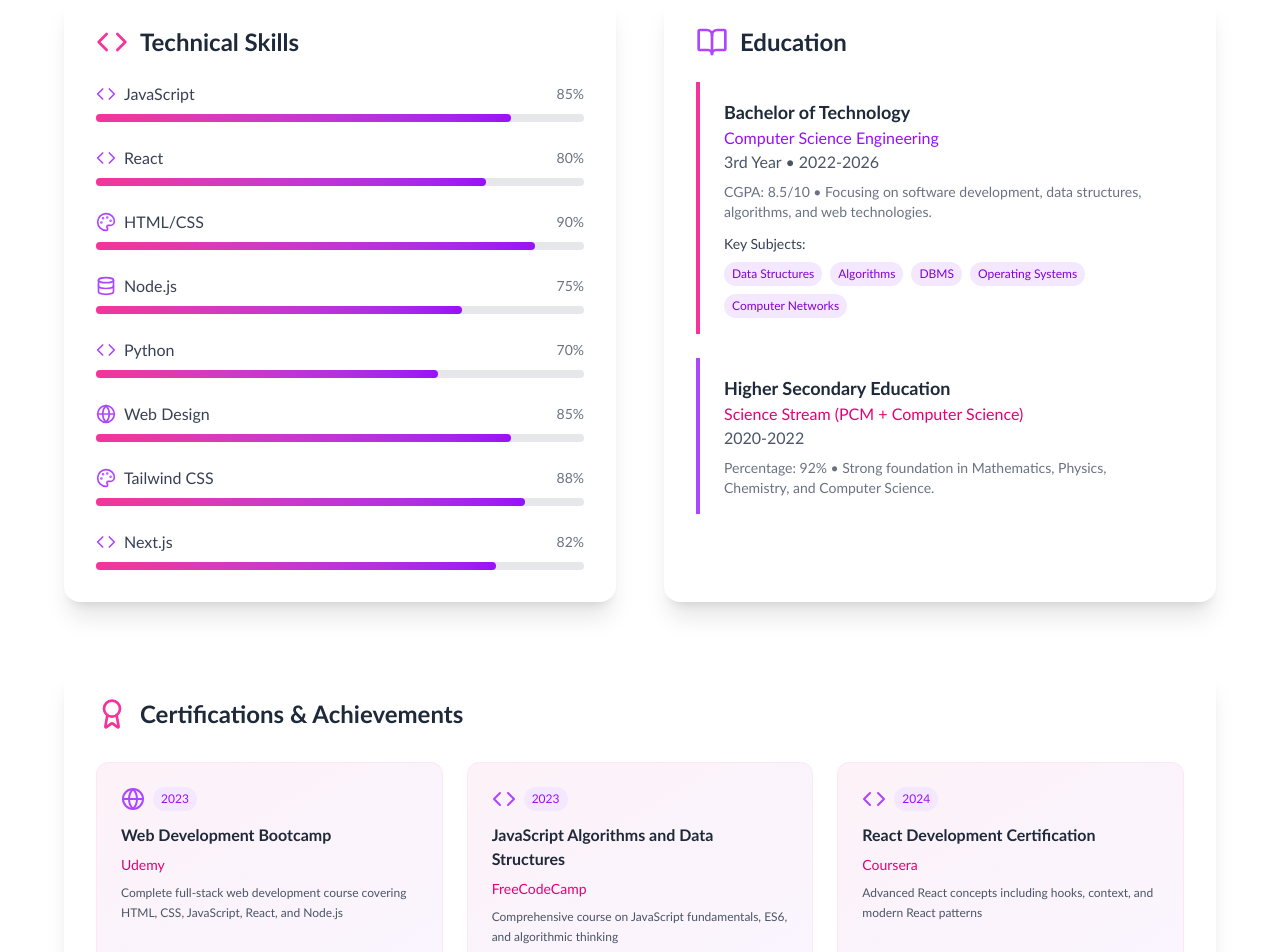
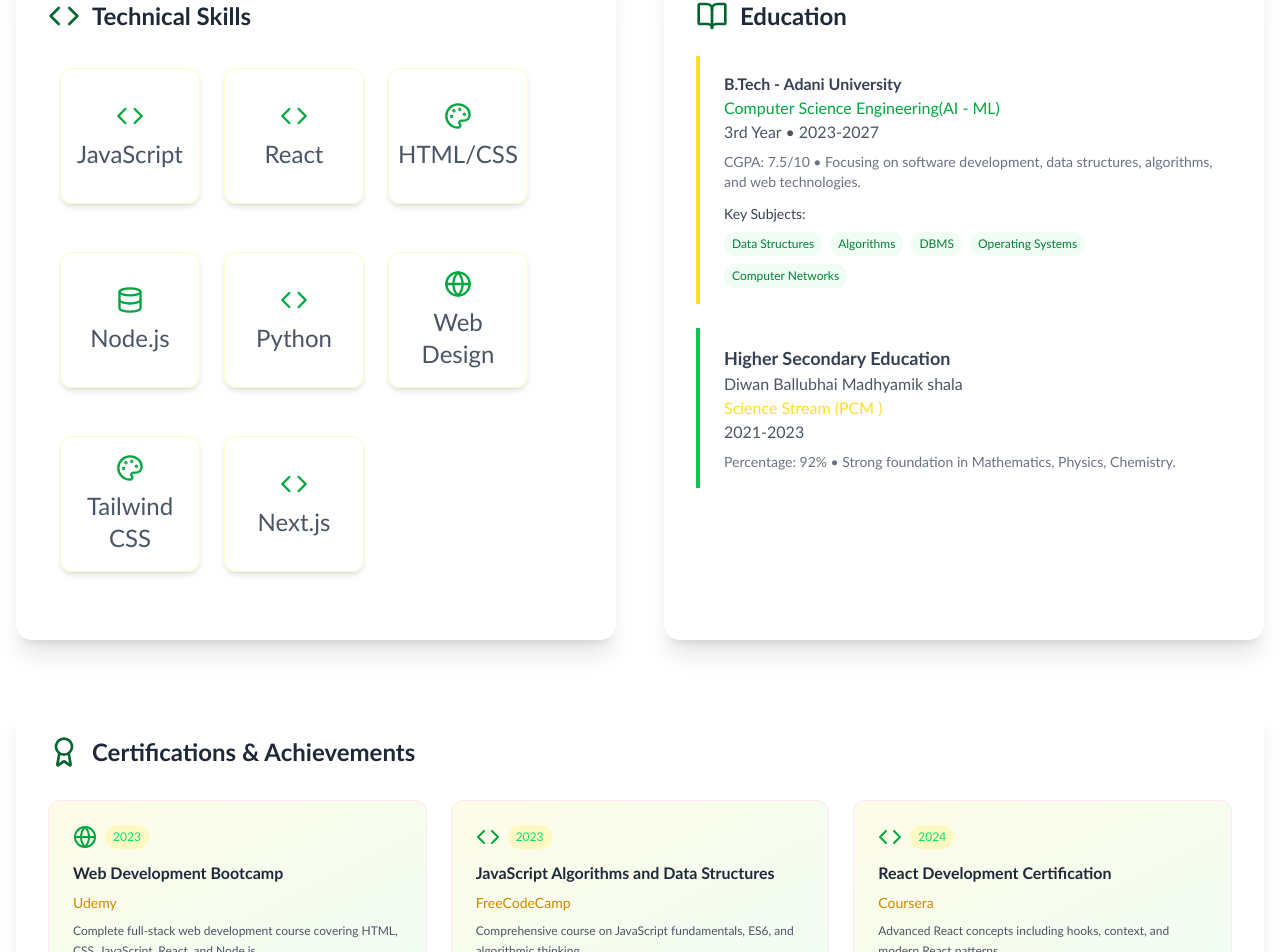
Before and after one commit to janavi-185/nextPortfolio, a Next.js app: page /about in a window 1280 px wide. Shown: the part 781-1733 px from the top of the page. Built offline with nearby package versions, Linux system fonts and the light colour scheme.

Commit message:
about page update

```diff
--- a/app/about/page.jsx
+++ b/app/about/page.jsx
@@ -4,11 +4,9 @@ import { Code,  Award, BookOpen, User, Heart } from 'lucide-react'
 import { skills, certifications, interests } from '@/lib/data'
 
 export default function AboutPage() {
-
-
   return (
     <div className="min-h-screen py-12 px-4">
-      <div className="max-w-6xl mx-auto">
+      <div className="max-w-7xl mx-auto">
         {/* Header */}
         <div className="text-center mb-16 animate-fadeInUp">
           <h1 className="text-4xl md:text-6xl font-bold mb-6">
@@ -22,13 +20,13 @@ export default function AboutPage() {
         {/* Personal Introduction */}
         <div className="bg-white dark:bg-gray-800 rounded-2xl p-8 shadow-xl mb-12 animate-fadeInUp">
           <div className="flex items-center mb-6">
-            <User className="w-8 h-8 text-pink-500 mr-3" />
+            <User className="w-8 h-8 text-green-800 mr-3" />
             <h2 className="text-2xl font-bold text-gray-800 dark:text-white">Who I Am</h2>
           </div>
           <div className="grid md:grid-cols-2 gap-8 items-center">
             <div>
               <p className="text-gray-600 dark:text-gray-300 leading-relaxed mb-4">
-                Hello! I'm <strong className="text-pink-600 dark:text-pink-400">Janavi Chauhan</strong>, a passionate B.Tech student in my 3rd year,
+                Hello! I'm <strong className="text-green-700 ">Janavi Chauhan</strong>, a passionate B.Tech student in my 3rd year,
                 specializing in Computer Science Engineering. I'm deeply fascinated by the endless possibilities that technology offers
                 and how it can be used to solve real-world problems.
               </p>
@@ -42,7 +40,7 @@ export default function AboutPage() {
               </p>
             </div>
             <div className="text-center">
-              <div className="w-48 h-48 mx-auto rounded-full bg-gradient-to-br from-pink-400 to-purple-600 flex items-center justify-center text-white text-6xl font-bold shadow-2xl hover:scale-110 transition-transform duration-300">
+              <div className="w-48 h-48 mx-auto rounded-full bg-gradient-to-br from-green-400 to-yellow-600 flex items-center justify-center text-white text-6xl font-bold shadow-2xl hover:scale-110 transition-transform duration-300">
                 JC
               </div>
               <p className="mt-4 text-gray-600 dark:text-gray-300 italic">
@@ -56,25 +54,26 @@ export default function AboutPage() {
         <div className="grid lg:grid-cols-2 gap-12 mb-16">
           <div className="bg-white dark:bg-gray-800 rounded-2xl p-8 shadow-xl animate-slideInLeft hover:shadow-2xl transition-shadow duration-300">
             <div className="flex items-center mb-6">
-              <Code className="w-8 h-8 text-pink-500 mr-3" />
+              <Code className="w-8 h-8 text-green-800 mr-3" />
               <h2 className="text-2xl font-bold text-gray-800 dark:text-white">Technical Skills</h2>
             </div>
-            <div className="space-y-6">
+            <div className="space-y-6 flex flex-wrap">
               {skills.map((skill, index) => (
                 <div key={skill.name}>
-                  <div className="flex items-center justify-between mb-2">
-                    <div className="flex items-center">
-                      <skill.icon className="w-5 h-5 text-purple-500 mr-2" />
-                      <span className="text-gray-700 dark:text-gray-300 font-medium">{skill.name}</span>
+                  <div className="m-3 p-3 h-34 w-35 text-2xl rounded-xl border border-yellow-100 shadow-md flex flex-col items-center justify-center hover:shadow-lg transition-shadow duration-300">
+                    <div className="flex flex-col items-center text-center gap-2">
+                      <skill.icon className="w-7 h-7 text-green-600 " />
+                      <span className="text-gray-600">{skill.name}</span>
                     </div>
-                    <span className="text-sm text-gray-500 dark:text-gray-400">{skill.level}%</span>
+                    {/* <span className="text-sm text-gray-500 dark:text-gray-400">{skill.level}%</span> */}
                   </div>
-                  <div className="w-full bg-gray-200 dark:bg-gray-700 rounded-full h-2">
+                  {/* <div className="w-full bg-gray-200 dark:bg-gray-700 rounded-full h-2">
                     <div
                       className="bg-gradient-to-r from-pink-500 to-purple-600 h-2 rounded-full transition-all duration-1000 ease-out"
                       style={{ width: `${skill.level}%` }}
                     />
-                  </div>
+                  </div> */}
+
                 </div>
               ))}
             </div>
@@ -83,22 +82,21 @@ export default function AboutPage() {
           {/* Education */}
           <div className="bg-white dark:bg-gray-800 rounded-2xl p-8 shadow-xl animate-slideInRight hover:shadow-2xl transition-shadow duration-300">
             <div className="flex items-center mb-6">
-              <BookOpen className="w-8 h-8 text-purple-500 mr-3" />
+              <BookOpen className="w-8 h-8 text-green-800 mr-3" />
               <h2 className="text-2xl font-bold text-gray-800 dark:text-white">Education</h2>
             </div>
             <div className="space-y-6">
-              <div className="border-l-4 border-pink-500 pl-6 hover:bg-pink-50 dark:hover:bg-pink-900/20 p-4 rounded-r-lg transition-colors">
-                <h3 className="text-lg font-semibold text-gray-800 dark:text-white">Bachelor of Technology</h3>
-                <p className="text-purple-600 dark:text-purple-400 font-medium">Computer Science Engineering</p>
-                <p className="text-gray-600 dark:text-gray-400">3rd Year • 2022-2026</p>
+              <div className="border-l-4 border-yellow-300 pl-6 hover:bg-yellow-50 dark:hover:bg-pink-900/20 p-4 rounded-r-lg transition-colors">                <p className='font-semibold text-gray-700'>B.Tech - Adani University</p>
+                <p className="text-green-600 dark:text-green-400 font-medium">Computer Science Engineering(AI - ML)</p>
+                <p className="text-gray-600 dark:text-gray-400">3rd Year • 2023-2027</p>
                 <p className="text-sm text-gray-500 dark:text-gray-400 mt-2">
-                  CGPA: 8.5/10 • Focusing on software development, data structures, algorithms, and web technologies.
+                  CGPA: 7.5/10 • Focusing on software development, data structures, algorithms, and web technologies.
                 </p>
                 <div className="mt-3">
                   <p className="text-sm font-medium text-gray-700 dark:text-gray-300">Key Subjects:</p>
                   <div className="flex flex-wrap gap-2 mt-2">
                     {["Data Structures", "Algorithms", "DBMS", "Operating Systems", "Computer Networks"].map((subject) => (
-                      <span key={subject} className="px-2 py-1 bg-purple-100 dark:bg-purple-900/30 text-purple-700 dark:text-purple-300 text-xs rounded-full">
+                      <span key={subject} className="px-2 py-1 bg-green-50 dark:bg-purple-900/30 text-green-700 dark:text-purple-300 text-xs rounded-full">
                         {subject}
                       </span>
                     ))}
@@ -106,12 +104,13 @@ export default function AboutPage() {
                 </div>
               </div>
 
-              <div className="border-l-4 border-purple-500 pl-6 hover:bg-purple-50 dark:hover:bg-purple-900/20 p-4 rounded-r-lg transition-colors">
-                <h3 className="text-lg font-semibold text-gray-800 dark:text-white">Higher Secondary Education</h3>
-                <p className="text-pink-600 dark:text-pink-400 font-medium">Science Stream (PCM + Computer Science)</p>
-                <p className="text-gray-600 dark:text-gray-400">2020-2022</p>
+              <div className="border-l-4 border-green-500 pl-6 hover:bg-green-50 dark:hover:bg-purple-900/20 p-4 rounded-r-lg transition-colors">
+                <h3 className="text-lg font-semibold text-gray-700 dark:text-white">Higher Secondary Education</h3>
+                <p className="text-gray-600 dark:text-green-400 font-medium">Diwan Ballubhai Madhyamik shala</p>
+                <p className="text-yellow-300 dark:text-yellow-400 font-medium">Science Stream (PCM )</p>
+                <p className="text-gray-600 dark:text-gray-400">2021-2023</p>
                 <p className="text-sm text-gray-500 dark:text-gray-400 mt-2">
-                  Percentage: 92% • Strong foundation in Mathematics, Physics, Chemistry, and Computer Science.
+                  Percentage: 92% • Strong foundation in Mathematics, Physics, Chemistry.
                 </p>
               </div>
             </div>
@@ -121,23 +120,23 @@ export default function AboutPage() {
         {/* Certifications */}
         <div className="bg-white dark:bg-gray-800 rounded-2xl p-8 shadow-xl mb-12 animate-fadeInUp hover:shadow-2xl transition-shadow duration-300">
           <div className="flex items-center mb-8">
-            <Award className="w-8 h-8 text-pink-500 mr-3" />
+            <Award className="w-8 h-8 text-green-800 mr-3" />
             <h2 className="text-2xl font-bold text-gray-800 dark:text-white">Certifications & Achievements</h2>
           </div>
           <div className="grid md:grid-cols-2 lg:grid-cols-3 gap-6">
             {certifications.map((cert, index) => (
               <div
                 key={cert.title}
-                className="flex flex-col p-6 bg-gradient-to-br from-pink-50 to-purple-50 dark:from-gray-700 dark:to-gray-600 rounded-xl hover:scale-105 transition-transform duration-300 border border-pink-100 dark:border-gray-600"
+                className="flex flex-col p-6 bg-gradient-to-br from-yellow-50 to-green-50 dark:from-gray-700 dark:to-gray-600 rounded-xl hover:scale-105 transition-transform duration-300 border border-pink-100 dark:border-gray-600"
               >
                 <div className="flex items-center mb-3">
-                  <cert.icon className="w-6 h-6 text-purple-500 mr-2" />
-                  <span className="text-xs font-medium text-purple-600 dark:text-purple-400 bg-purple-100 dark:bg-purple-900/30 px-2 py-1 rounded-full">
+                  <cert.icon className="w-6 h-6 text-green-600 mr-2" />
+                  <span className="text-xs font-medium text-green-400 dark:text-purple-400 bg-yellow-100 dark:bg-purple-900/30 px-2 py-1 rounded-full">
                     {cert.year}
                   </span>
                 </div>
                 <h3 className="font-semibold text-gray-800 dark:text-white mb-2">{cert.title}</h3>
-                <p className="text-sm text-pink-600 dark:text-pink-400 font-medium mb-2">{cert.issuer}</p>
+                <p className="text-sm text-yellow-600 dark:text-pink-400 font-medium mb-2">{cert.issuer}</p>
                 <p className="text-xs text-gray-600 dark:text-gray-300 leading-relaxed">{cert.description}</p>
               </div>
             ))}
--- a/components/navbar.jsx
+++ b/components/navbar.jsx
@@ -106,8 +106,8 @@ export default function Navbar() {
                   onClick={() => setIsOpen(false)}
                   className={`block px-3 py-2 rounded-md text-base font-medium w-full text-left transition-colors ${
                     isActive(item.href)
-                      ? "text-green-800 dark:text-pink-400 bg-green-50 dark:bg-pink-900/20"
-                      : "text-gray-700 dark:text-gray-300 hover:text-green-700 dark:hover:text-pink-400"
+                      ? "text-green-800 dark:text-pink-400 dark:bg-pink-900/20"
+                      : "text-gray-700 dark:text-gray-300 hover:text-green-800 dark:hover:text-pink-400"
                   }`}
                 >
                   {item.name}
```
Also changed, not shown: components/hero.jsx (+7 -6 lines).
